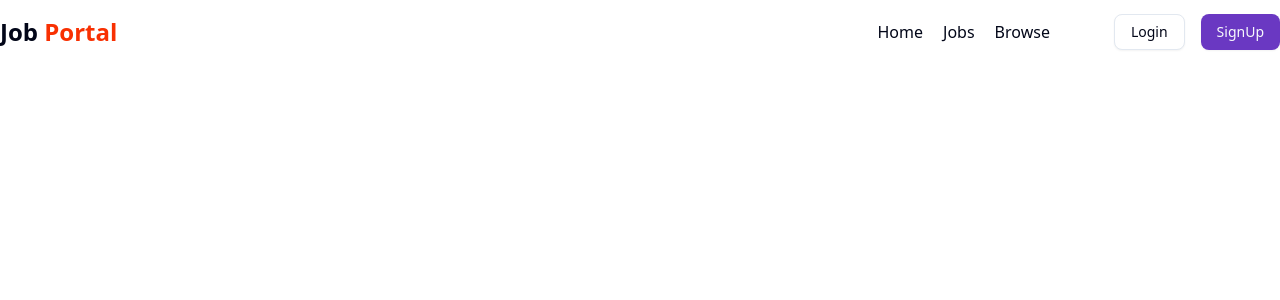
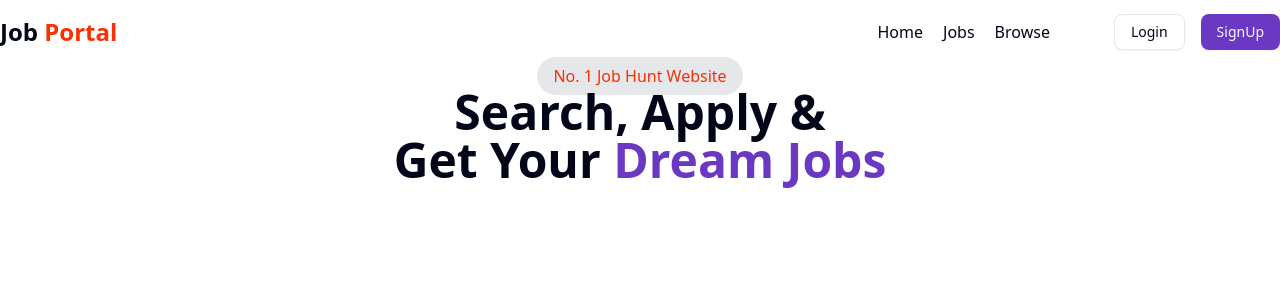
Before and after one commit to aman-singh78/jobPortal-frontend, a React (Vite) app: page / in a window 1280 px wide. Shown: the top 300 px of the page. Built offline with nearby package versions, Linux system fonts and the light colour scheme.

Commit message:
creating Hero Section

```diff
--- /dev/null
+++ b/src/components/HeroSection.jsx
@@ -0,0 +1,17 @@
+import React from "react";
+
+const HeroSection = () => {
+  return (
+    <div className="text-center ">
+      <span className="px-4 py-2 rounded-full bg-gray-200 text-[#F83002] font-medium">
+        No. 1 Job Hunt Website
+      </span>
+      <h1 className="text-5xl font-bold">
+        Search, Apply & <br /> Get Your{" "}
+        <span className="text-[#6A38C2]">Dream Jobs</span>
+      </h1>
+    </div>
+  );
+};
+
+export default HeroSection;
--- a/src/components/ui/Home.jsx
+++ b/src/components/ui/Home.jsx
@@ -1,10 +1,15 @@
 import React from "react";
 import NavBar from "./shared/NavBar";
+import HeroSection from "../HeroSection";
 
 const Home = () => {
   return (
     <div>
       <NavBar />
+      <HeroSection />
+      {/* <CategoryCarousel/>
+      <LatestJobs/>
+      <Footer/> */}
     </div>
   );
 };
```
